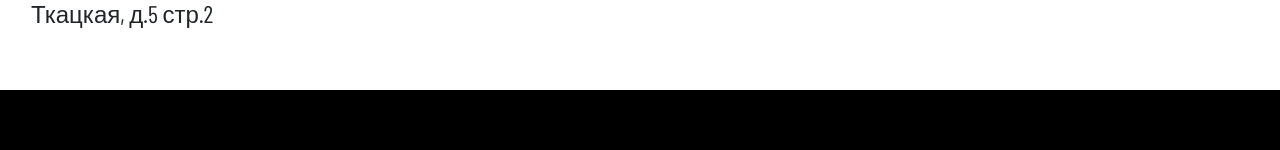
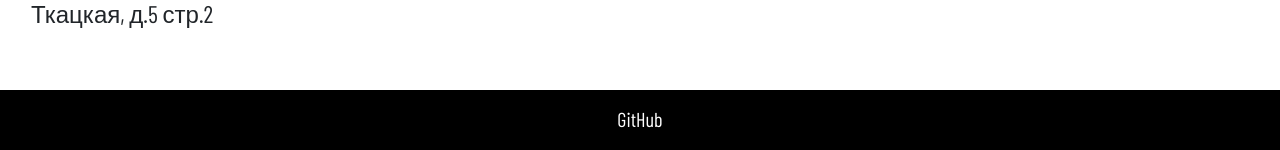
Before and after one commit to VashUber/coursework, a Flask app: page / in a window 1280 px wide. Shown: the part 1632-1782 px from the top of the page. Run offline with Flask 2, Linux system fonts and the light colour scheme; data comes from the database, SQL or seed files in the repository.

Commit message:
footer link

```diff
--- a/static/style/main.css
+++ b/static/style/main.css
@@ -161,6 +161,14 @@ option {
 .footer {
   background-color: #000;
   height: 60px;
+  display: flex;
+  justify-content: center;
+  align-items: center;
+  color: #fff;
+}
+.footer__link:hover {
+  text-decoration: underline;
+  color: unset;
 }
 
 .delete {
--- a/static/style/main.scss
+++ b/static/style/main.scss
@@ -160,6 +160,14 @@ option{
 .footer{
     background-color: #000;
     height: 60px;
+    display: flex;
+    justify-content: center;
+    align-items: center;
+    color: #fff;
+    &__link:hover{
+        text-decoration: underline;
+        color: unset;
+    }
 }
 
 .delete{
--- a/templates/index.html
+++ b/templates/index.html
@@ -95,7 +95,7 @@
     </main>
 
     <footer class="footer">
-
+        <a href="https://github.com/VashUber/coursework" class="footer__link">GitHub</a>
     </footer>
     <script src="{{  url_for('static', filename='js/index.js') }}"></script>
     <script src="https://cdn.jsdelivr.net/npm/bootstrap@5.0.2/dist/js/bootstrap.bundle.min.js" integrity="sha384-MrcW6ZMFYlzcLA8Nl+NtUVF0sA7MsXsP1UyJoMp4YLEuNSfAP+JcXn/tWtIaxVXM" crossorigin="anonymous"></script>
```
Also changed, not shown: 1 other file.
